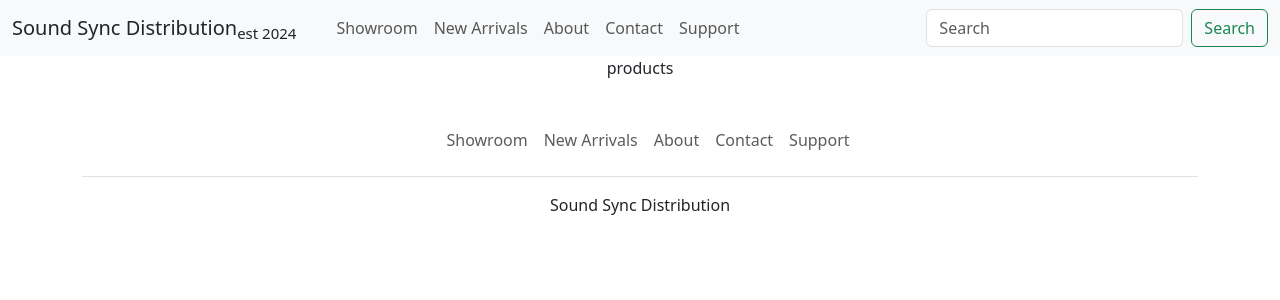
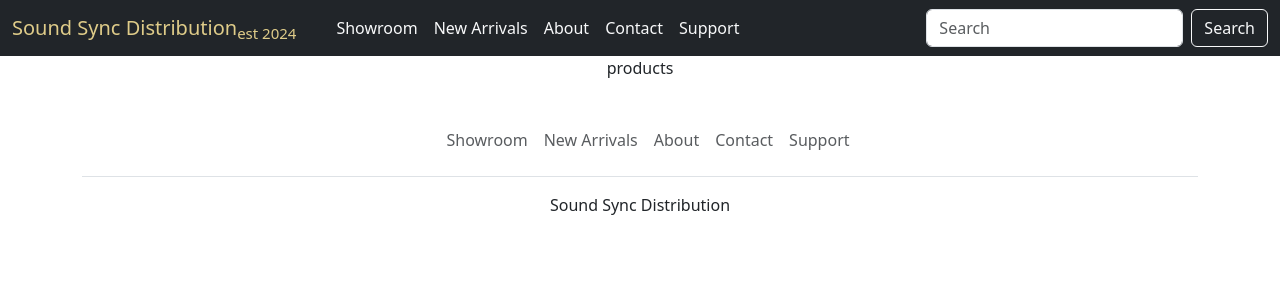
Before and after one commit to jb1756/Sound_Sync_Distribution, a React (Create React App) app: page / in a window 1280 px wide. Shown: the top 300 px of the page. Built offline with nearby package versions, Linux system fonts and the light colour scheme.

Commit message:
added logo to assets, edited navbar styling

```diff
--- /dev/null
+++ b/src/components/navBar/index.css
@@ -0,0 +1,3 @@
+.goldtext {
+    color:#dfcc89;
+}
--- a/src/components/navBar/index.js
+++ b/src/components/navBar/index.js
@@ -1,6 +1,7 @@
 import React, { useState, useEffect } from "react";
 import { Link, useNavigate, useLocation } from "react-router-dom";
 import { Nav, Navbar, Container, NavDropdown, Form, Button } from 'react-bootstrap';
+import "./index.css";
 
 function NavBar(props) {
 
@@ -34,9 +35,9 @@ function NavBar(props) {
   }, [location.pathname]);
 
   return (
-    <Navbar expand="lg" className="bg-body-tertiary">
+    <Navbar bg="dark" variant="dark" expand="lg">
       <Container fluid>
-        <Navbar.Brand as={Link} to="/" className='text-dark font-weight-bold'>Sound Sync Distribution<sub>est 2024</sub></Navbar.Brand>
+        <Navbar.Brand as={Link} to="/" className='goldtext font-weight-bold'>Sound Sync Distribution<sub>est 2024</sub></Navbar.Brand>
         <Navbar.Toggle aria-controls="navbarScroll" />
         <Navbar.Collapse id="navbarScroll">
           <Nav
@@ -49,7 +50,7 @@ function NavBar(props) {
                 key={button.id}
                 as={Link}
                 to={button.to}
-                className={`nav-link ${activeButton === button.id ? "active" : ""}`}
+                className={`text-light nav-link ${activeButton === button.id ? "active" : ""}`}
               >
                 {button.label}
               </Nav.Link>
@@ -59,15 +60,16 @@ function NavBar(props) {
             <Form.Control
               type="search"
               placeholder="Search"
-              className="me-2"
+              className="goldtext me-2"
               aria-label="Search"
             />
-            <Button variant="outline-success">Search</Button>
+            <Button variant="outline-light">Search</Button>
           </Form>
         </Navbar.Collapse>
       </Container>
     </Navbar>
   );
+
 }
 
 export default NavBar;
```
Also changed, not shown: src/assets/ssdLogo.jpg (added).
